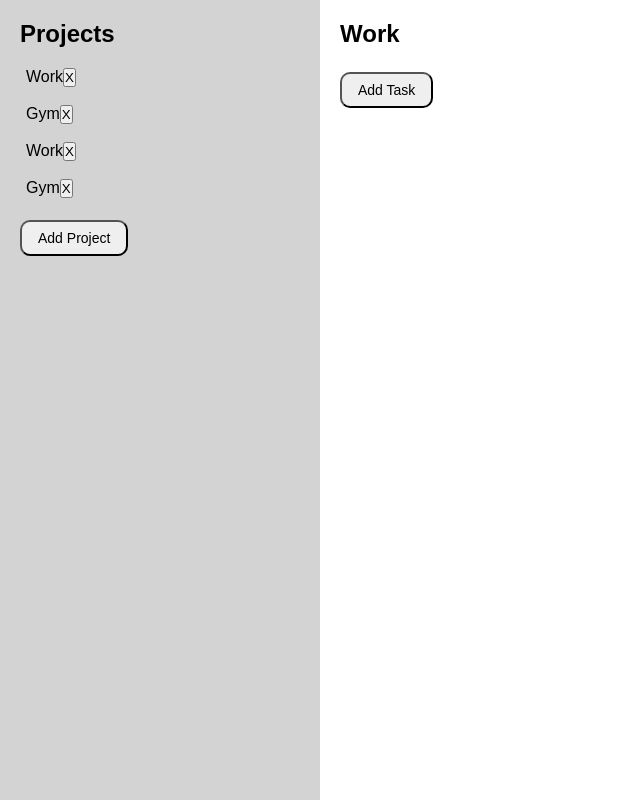
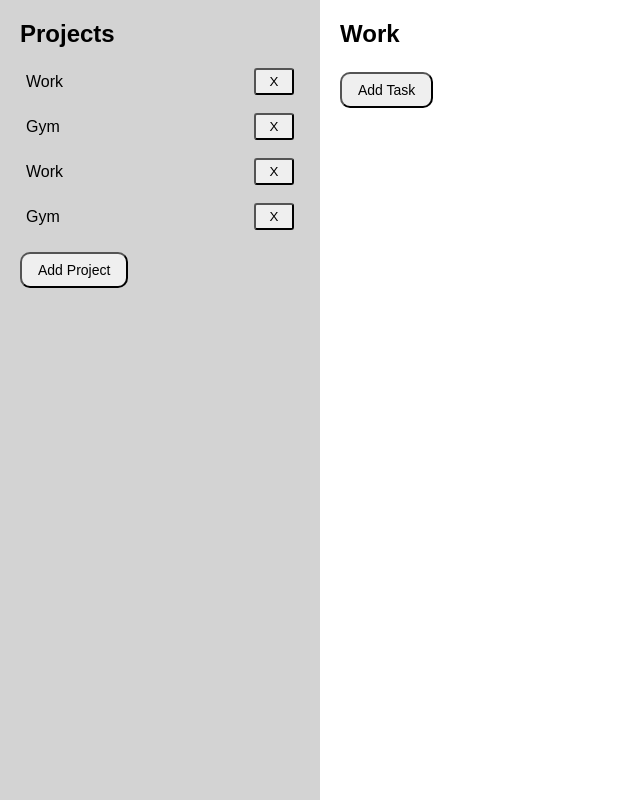
Before and after one commit to Karjeje/Project-Todo-List, a website built with webpack: page src/template.html in a window 1280 px wide. Shown: the whole page, without its empty margins (0-640 px from the left). Built offline with nearby package versions, Linux system fonts and the light colour scheme.

Commit message:
Style...

```diff
--- a/src/styles.css
+++ b/src/styles.css
@@ -54,8 +54,20 @@ li {
     border-radius: 10px;
 }
 
-.todolist > li {
-    width: 140px;
+.todolist > li > div, .projectlist > li {
+    display: flex;
+    justify-content: space-between;
+    align-items: center;
+}
+
+.todolist > li button, .projectlist > li > button {
+    padding: 4px 8px;
+    cursor: pointer;
+    border-radius: 3px;
+    width: 40px;
+    display: flex;
+    justify-content: center;
+    align-items: center;
 }
 
 .projectlist > li:hover {
@@ -64,7 +76,20 @@ li {
 }
 
 .todolist > li:hover {
-    background-color: brown;
-    color: white;
+    /* background-color: brown;
+    color: white; */
     cursor: pointer;
 }
+
+.low {
+    background-color: rgb(16, 161, 14, 0.3);
+
+}
+
+.normal {
+    background-color: rgb(240, 240, 63, 0.3);
+}
+
+.high {
+    background-color: rgb(206, 39, 39, 0.3);
+}
```
